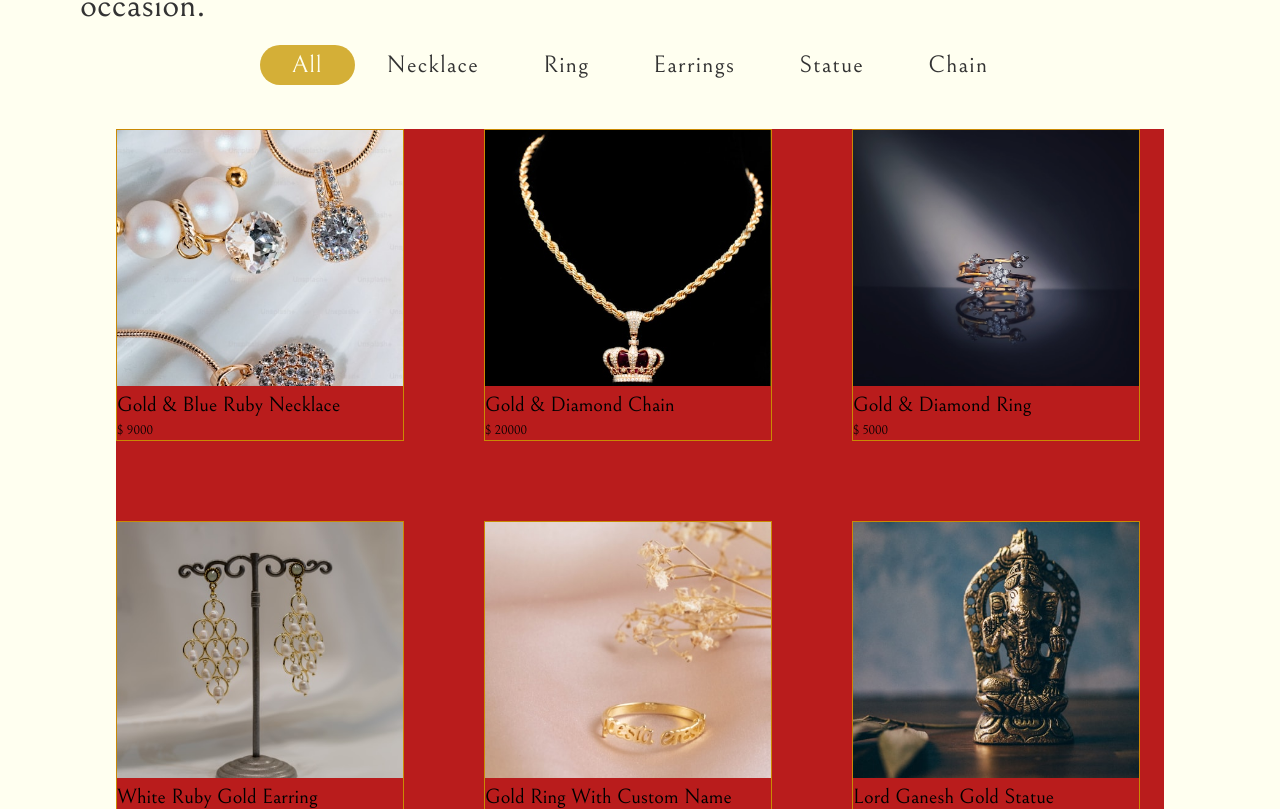
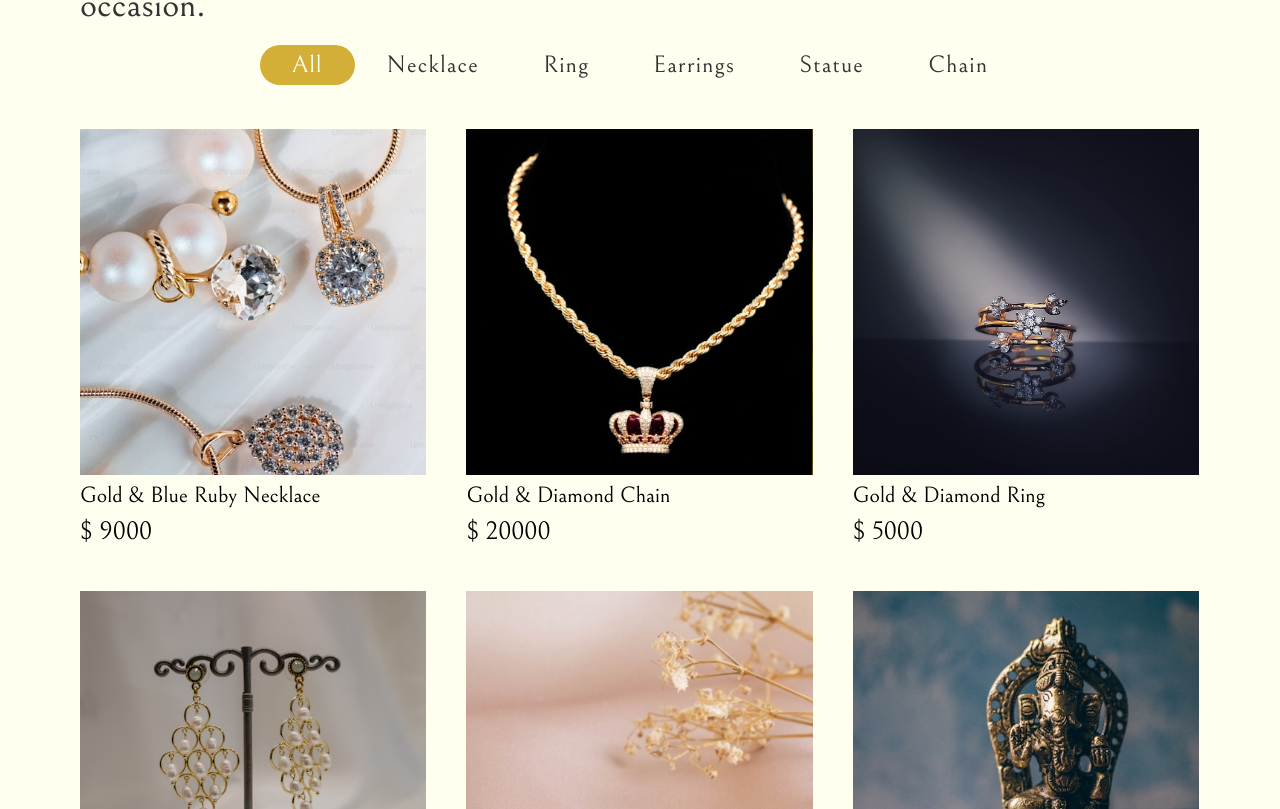
Before and after one commit to pravesh-dev/Jewellery-Shop, a React (Vite) app: page / in a window 1280 px wide. Shown: the part 1951-2760 px from the top of the page. Built offline with nearby package versions, Linux system fonts and the light colour scheme.

Commit message:
responsive cards from shopby

```diff
--- a/src/Components/LandingPage/ShopByCategories.jsx
+++ b/src/Components/LandingPage/ShopByCategories.jsx
@@ -30,9 +30,9 @@ function ShopByCategories() {
     return displayedProjects.map((project, index) => (
       <div
         key={index}
-        className="project_card w-36 border border-yellow-600 flex flex-col sm:w-64 lg:w-64 xl:w-72"
+        className="project_card w-36 flex flex-col sm:w-64 lg:w-72 xl:w-[21.65rem]"
       >
-        <div className="w-full h-36 overflow-hidden sm:h-64">
+        <div className="w-full h-36 overflow-hidden sm:h-64 lg:h-72 xl:h-[21.65rem]">
             <img
               loading="lazy"
               src={project.image}
@@ -40,10 +40,10 @@ function ShopByCategories() {
               alt={project.name}
             />
         </div>
-        <h2 className="text-black text-[0.7rem] mt-1 sm:text-[1.2rem] lg:text-[1.3rem]">
+        <h2 className="text-black text-[0.7rem] mt-1 sm:text-[1.2rem] lg:text-[1.4rem]">
           {project.name}
         </h2>
-        <h3 className="text-black text-[0.8rem] sm:text-[1.3rem] lg:text-[0.8rem]">
+        <h3 className="text-black text-[0.8rem] sm:text-[1.3rem] lg:text-[1.6rem]">
            $ {project.price}
         </h3>
       </div>
@@ -70,7 +70,7 @@ function ShopByCategories() {
           </button>
         ))}
       </div>
-      <div className="w-full flex-wrap gap-2 flex relative justify-center bg-red-700 sm:gap-10 sm:justify-start xl:w-[65.5rem] xl:gap-20">
+      <div className="w-full flex-wrap gap-2 flex relative justify-center sm:gap-10 lg:gap-0 lg:justify-between lg:gap-y-[5vw] xl:w-[70rem] xl:gap-10 xl:justify-start">
         {renderProjects(activeTab)}
       </div>
       <button
```
